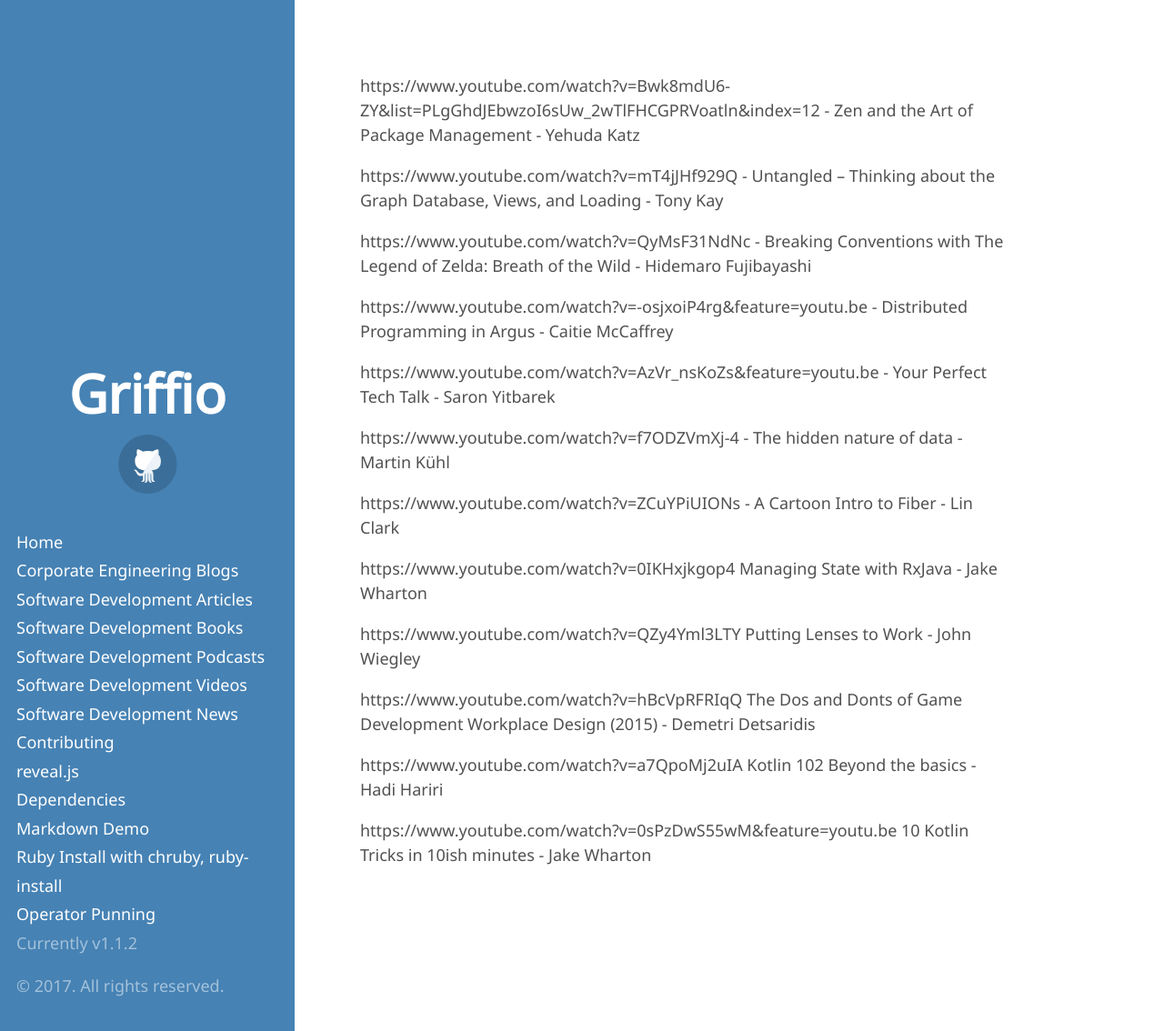
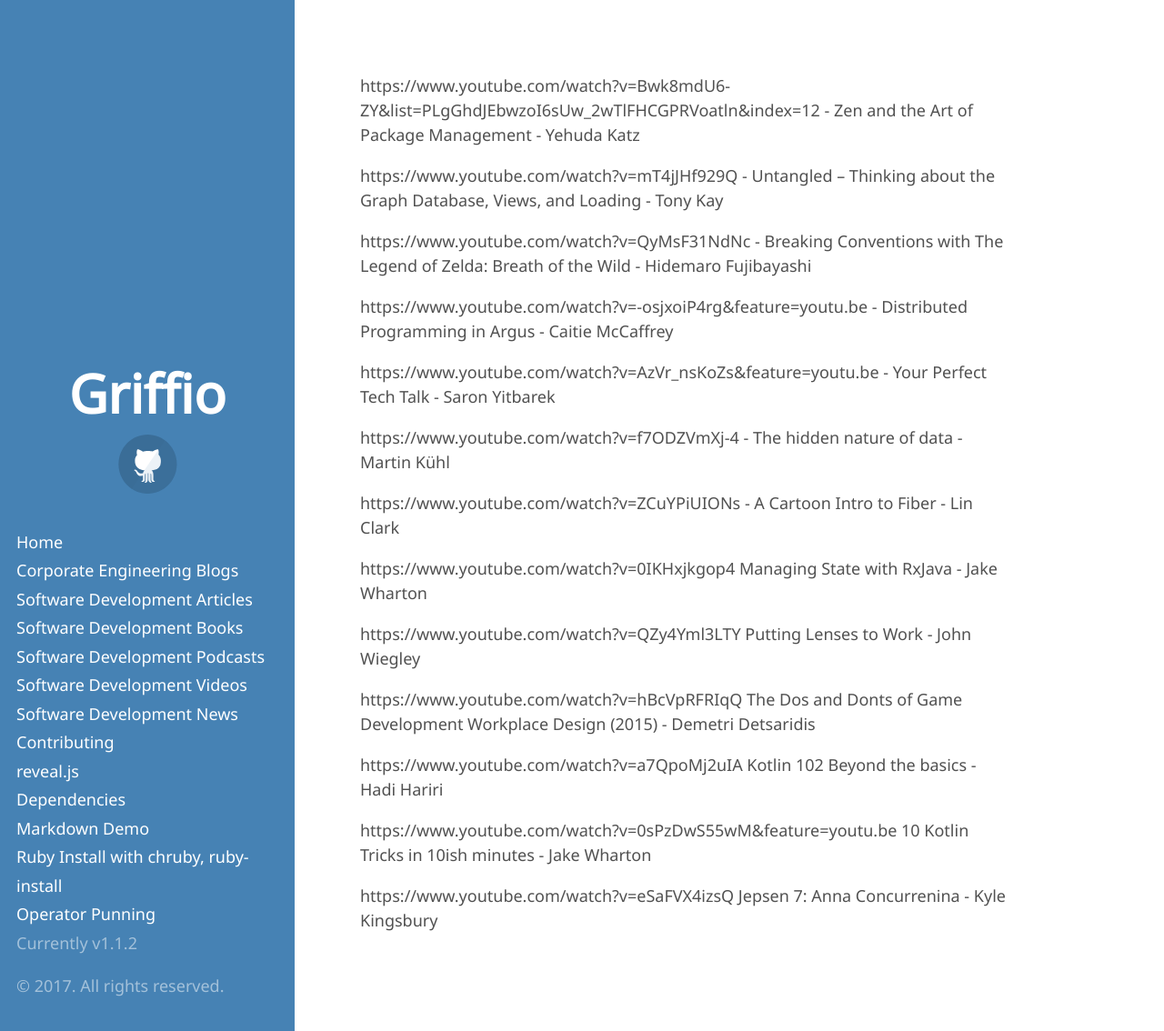
Before and after one commit to griffio/griffio.github.io, a Jekyll site: the page built from tech_talks_highlighted_2017.md, in a window 1280 px wide and 1134 px high. Shown: the whole window at 91% size. Built offline with Jekyll 4.4.1, drawn with Linux system fonts in a browser that asks for light colours; some web fonts are replaced; our own code applies the rules of GitHub Pages for plain Markdown files.

Commit message:
Jepsen 7: Anna Concurrenina - Kyle Kingsbury

```diff
--- a/tech_talks_highlighted_2017.md
+++ b/tech_talks_highlighted_2017.md
@@ -21,3 +21,5 @@
 https://www.youtube.com/watch?v=a7QpoMj2uIA Kotlin 102 Beyond the basics - Hadi Hariri
 
 https://www.youtube.com/watch?v=0sPzDwS55wM&feature=youtu.be 10 Kotlin Tricks in 10ish minutes - Jake Wharton
+
+https://www.youtube.com/watch?v=eSaFVX4izsQ Jepsen 7: Anna Concurrenina - Kyle Kingsbury
```
